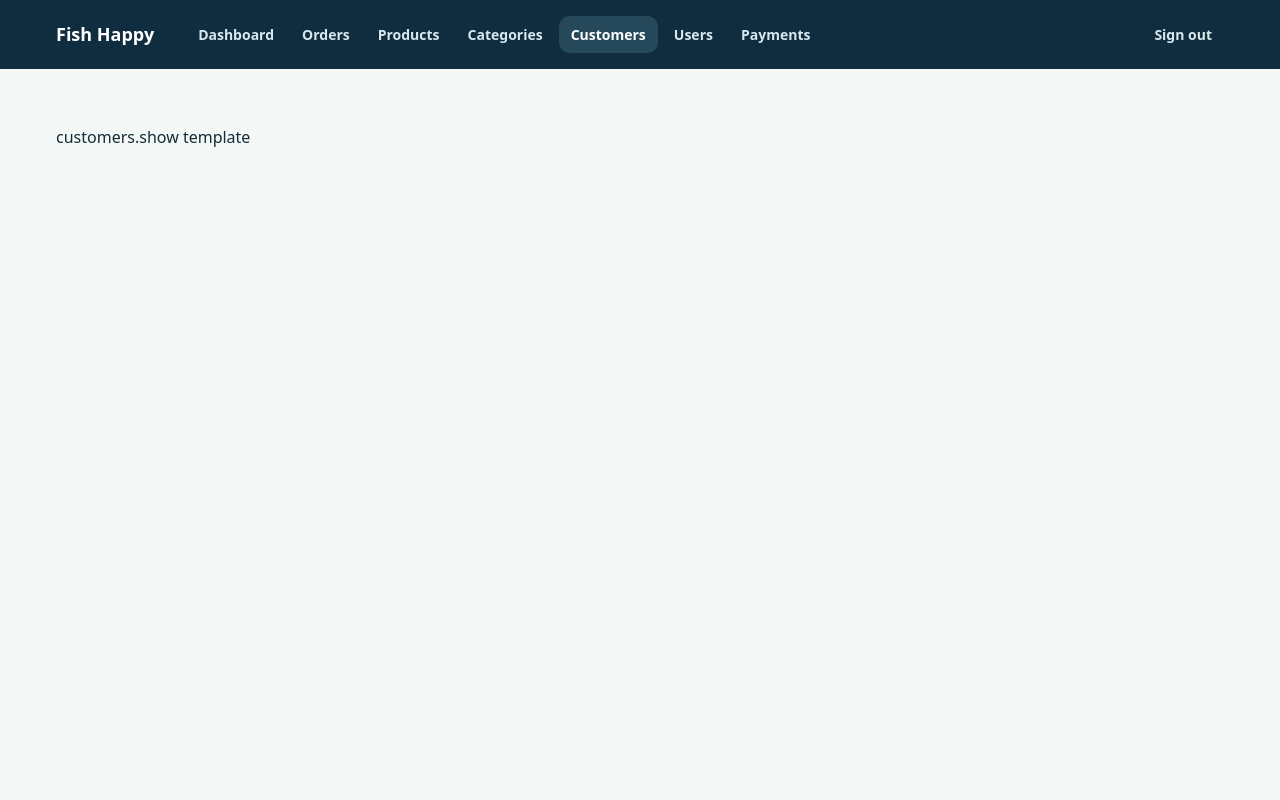
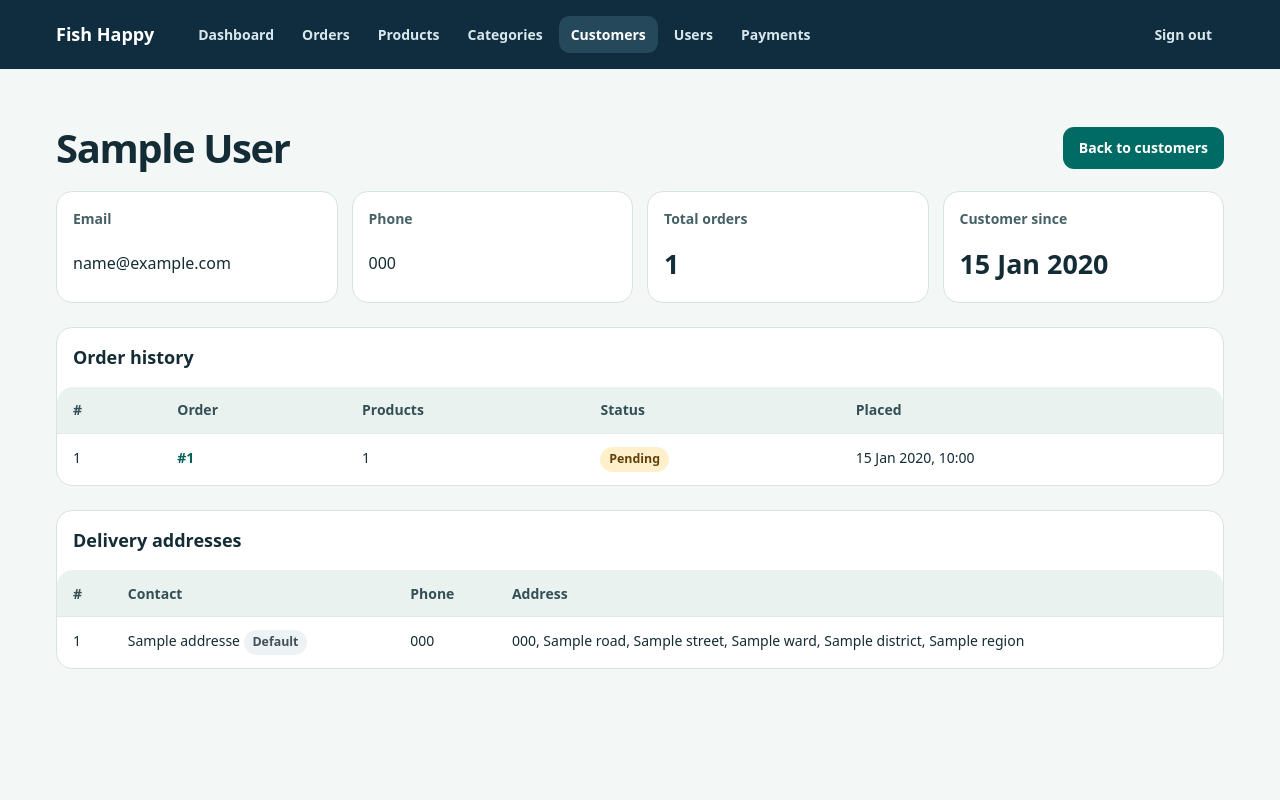
Before and after one commit to chirtu/fish_back, a Laravel app: page /customers/1 in a window 1280 px wide. Run offline with Laravel 12, Linux system fonts and the light colour scheme; a user stored in the database is signed in; data comes from the database, SQL or seed files in the repository; tables that the repository leaves empty hold one stand-in row (values such as "Sample post"); style sheets or scripts are compiled from the project's sources; some libraries are stand-ins or nearby versions; some web fonts are replaced.

Commit message:
Show customer details and order history in admin

```diff
--- a/app/Http/Controllers/CustomersController.php
+++ b/app/Http/Controllers/CustomersController.php
@@ -2,7 +2,9 @@
 
 namespace App\Http\Controllers;
 
+use App\Models\Address;
 use App\Models\Customer;
+use Illuminate\View\View;
 
 class CustomersController extends Controller
 {
@@ -18,10 +20,14 @@ class CustomersController extends Controller
         ]);
     }
 
-    public function show(Customer $customer)
+    public function show(Customer $customer): View
     {
         return view('customers.show', [
-            'customer' => $customer,
+            'customer' => $customer->loadCount('orders'),
+            'orders' => $customer->orders()->withCount('products')->latest('id')->paginate(10, pageName: 'orders_page')->withQueryString(),
+            'addresses' => Address::where('customer_id', $customer->id)
+                ->with(['region', 'district', 'ward', 'street', 'streetRoad'])
+                ->orderByDesc('isDefault')->latest('id')->paginate(5, pageName: 'addresses_page')->withQueryString(),
         ]);
     }
 }
--- a/resources/views/customers/index.blade.php
+++ b/resources/views/customers/index.blade.php
@@ -27,7 +27,7 @@
                         <td class="text-left text-sm text-gray-700 py-4 px-4 border-b border-gray-100">{{ $customer->phone }}</td>
                         <td class="text-left text-sm text-gray-700 py-4 px-4 border-b border-gray-100">{{ $customer->orders_count }}</td>
                         <td class="text-left text-sm text-gray-700 py-4 px-4 border-b border-gray-100">
-                            <a href="#" class="text-sm font-medium text-purple-500">View</a>
+                            <a href="{{ route('customers.show', $customer) }}" class="text-sm font-medium text-purple-500">View</a>
                         </td>
                     </tr>
                     @endforeach
--- a/resources/views/customers/show.blade.php
+++ b/resources/views/customers/show.blade.php
@@ -1,5 +1,87 @@
 @extends('layouts.app')
 
+@section('title', $customer->name)
+
 @section('content')
-    customers.show template
+    <div class="admin-heading">
+        <h1>{{ $customer->name }}</h1>
+        <a class="admin-button" href="{{ route('customers.index') }}">Back to customers</a>
+    </div>
+
+    <div class="admin-metrics">
+        <div class="admin-metric">
+            <span>Email</span>
+            <a class="break-all" href="mailto:{{ $customer->email }}">{{ $customer->email }}</a>
+        </div>
+        <div class="admin-metric">
+            <span>Phone</span>
+            <a href="tel:{{ $customer->phone }}">{{ $customer->phone }}</a>
+        </div>
+        <div class="admin-metric">
+            <span>Total orders</span>
+            <strong>{{ number_format($customer->orders_count) }}</strong>
+        </div>
+        <div class="admin-metric">
+            <span>Customer since</span>
+            <strong>{{ $customer->created_at?->format('d M Y') ?? '—' }}</strong>
+        </div>
+    </div>
+
+    <section class="admin-panel mb-6" aria-labelledby="customer-orders">
+        <div class="admin-panel-heading"><h2 id="customer-orders">Order history</h2></div>
+        <div class="admin-table-wrap">
+            <table class="admin-table" aria-labelledby="customer-orders">
+                <thead>
+                    <tr><th scope="col">#</th><th scope="col">Order</th><th scope="col">Products</th><th scope="col">Status</th><th scope="col">Placed</th></tr>
+                </thead>
+                <tbody>
+                    @forelse($orders as $order)
+                        <tr>
+                            <td>{{ $orders->firstItem() + $loop->index }}</td>
+                            <td><a href="{{ route('orders.index', ['order' => $order->id]) }}">#{{ $order->id }}</a></td>
+                            <td>{{ $order->products_count }}</td>
+                            <td><span class="admin-status" data-status="{{ $order->status }}">{{ ucfirst($order->status) }}</span></td>
+                            <td>{{ $order->created_at?->format('d M Y, H:i') ?? '—' }}</td>
+                        </tr>
+                    @empty
+                        <tr><td colspan="5" class="admin-empty">This customer has no orders yet.</td></tr>
+                    @endforelse
+                </tbody>
+            </table>
+        </div>
+        @if($orders->hasPages())
+            <div class="admin-pagination">{{ $orders->links() }}</div>
+        @endif
+    </section>
+
+    <section class="admin-panel" aria-labelledby="customer-addresses">
+        <div class="admin-panel-heading"><h2 id="customer-addresses">Delivery addresses</h2></div>
+        <div class="admin-table-wrap">
+            <table class="admin-table" aria-labelledby="customer-addresses">
+                <thead>
+                    <tr><th scope="col">#</th><th scope="col">Contact</th><th scope="col">Phone</th><th scope="col">Address</th></tr>
+                </thead>
+                <tbody>
+                    @forelse($addresses as $address)
+                        <tr>
+                            <td>{{ $addresses->firstItem() + $loop->index }}</td>
+                            <td>
+                                {{ $address->contact_name }}
+                                @if($address->isDefault)
+                                    <span class="admin-status">Default</span>
+                                @endif
+                            </td>
+                            <td>{{ $address->phone_number }}</td>
+                            <td>{{ implode(', ', array_filter([$address->number, $address->streetRoad?->name, $address->street?->name, $address->ward?->name, $address->district?->name, $address->region?->name], fn ($value) => filled($value))) ?: '—' }}</td>
+                        </tr>
+                    @empty
+                        <tr><td colspan="4" class="admin-empty">This customer has no saved delivery addresses.</td></tr>
+                    @endforelse
+                </tbody>
+            </table>
+        </div>
+        @if($addresses->hasPages())
+            <div class="admin-pagination">{{ $addresses->links() }}</div>
+        @endif
+    </section>
 @endsection
```
Also changed, not shown: tests/Feature/FishHappyMigrationTest.php (+7 -0 lines).
